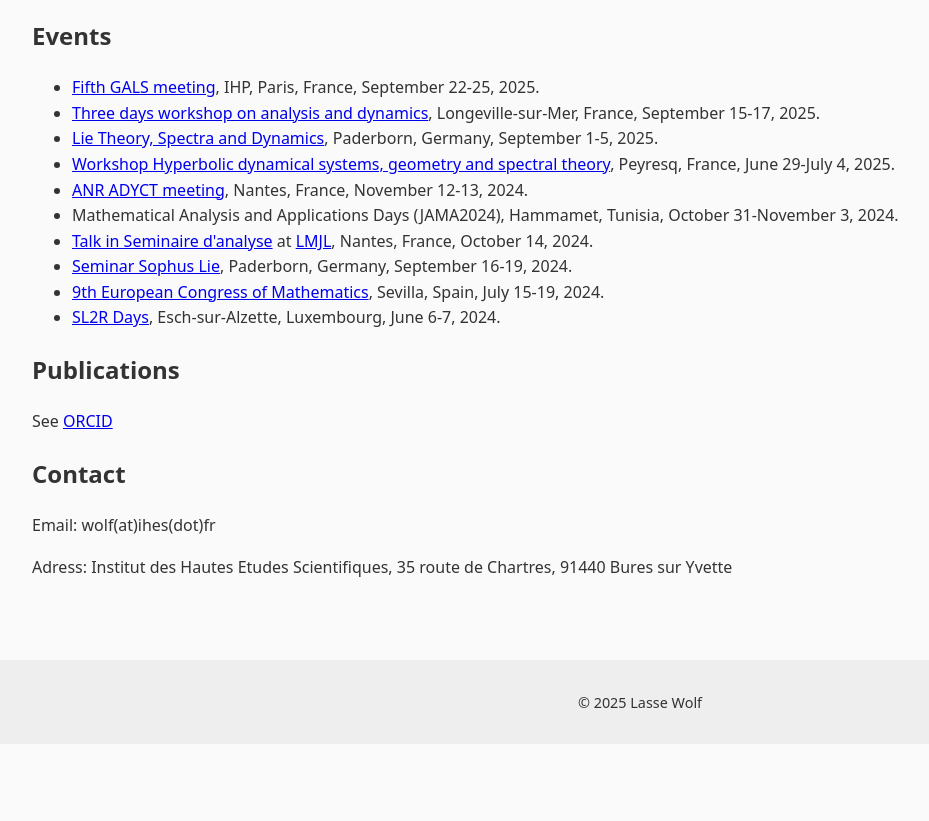
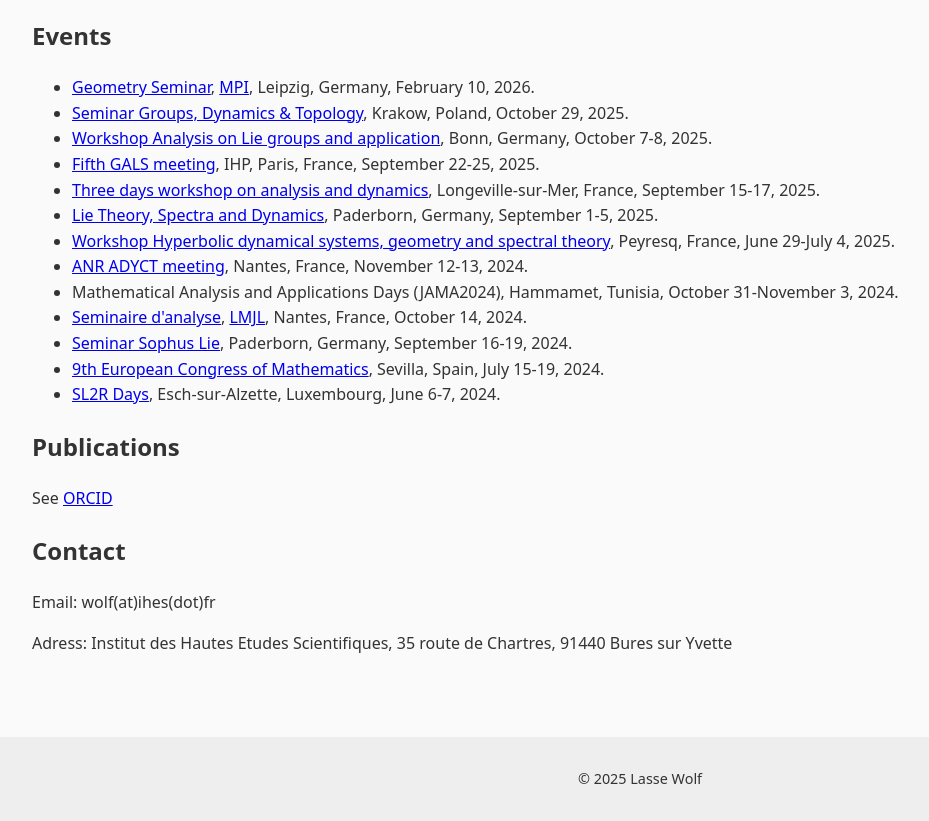
Before and after one commit to lasselwolf/lasselwolf.github.io, a plain HTML site: page index.html in a window 1280 px wide. Shown: the part 866-1687 px from the top of the page, without its empty margins (0-929 px from the left). Before the commit the page ends 1610 px from the top, so only its background shows below. Drawn offline with Linux system fonts and the light colour scheme.

Commit message:
update events

```diff
--- a/index.html
+++ b/index.html
@@ -53,6 +53,18 @@
     <section>
 	    <h2>Events</h2>
 	    <ul>
+	    <li><a href="https://www.mis.mpg.de/events/event/to-be-announced-f0041354">
+		Geometry Seminar</a>,
+	<a href="https://www.mis.mpg.de">MPI</a>, Leipzig, Germany, February 10, 2026.
+	    </li>
+	    <li><a href="https://www.mis.mpg.de/events/event/to-be-announced-f0041354">
+		Seminar Groups, Dynamics & Topology</a>,
+	    	Krakow, Poland, October 29, 2025.
+	    </li>
+	    <li><a href="https://www.math.uni-bonn.de/ag/azaf/workshopB2.html">
+			   Workshop Analysis on Lie groups and application</a>,
+	    	Bonn, Germany, October 7-8, 2025.
+	    </li>
 	    <li><a href="https://gals.pages.math.cnrs.fr/rencontre5.html">
 			    Fifth GALS meeting</a>,
 	    		IHP, Paris, France, September 22-25, 2025.
@@ -81,8 +93,7 @@
 	    		Hammamet, Tunisia, October 31-November 3, 2024.
 	    </li>
 	    <li><a href="https://www.math.sciences.univ-nantes.fr/exposes/993315">
-			Talk in Seminaire d'analyse</a>
-		at
+			Seminaire d'analyse</a>,
       <a href="https://www.math.sciences.univ-nantes.fr/">LMJL</a>,
 	    		Nantes, France, October 14, 2024.
 	    </li>
```
